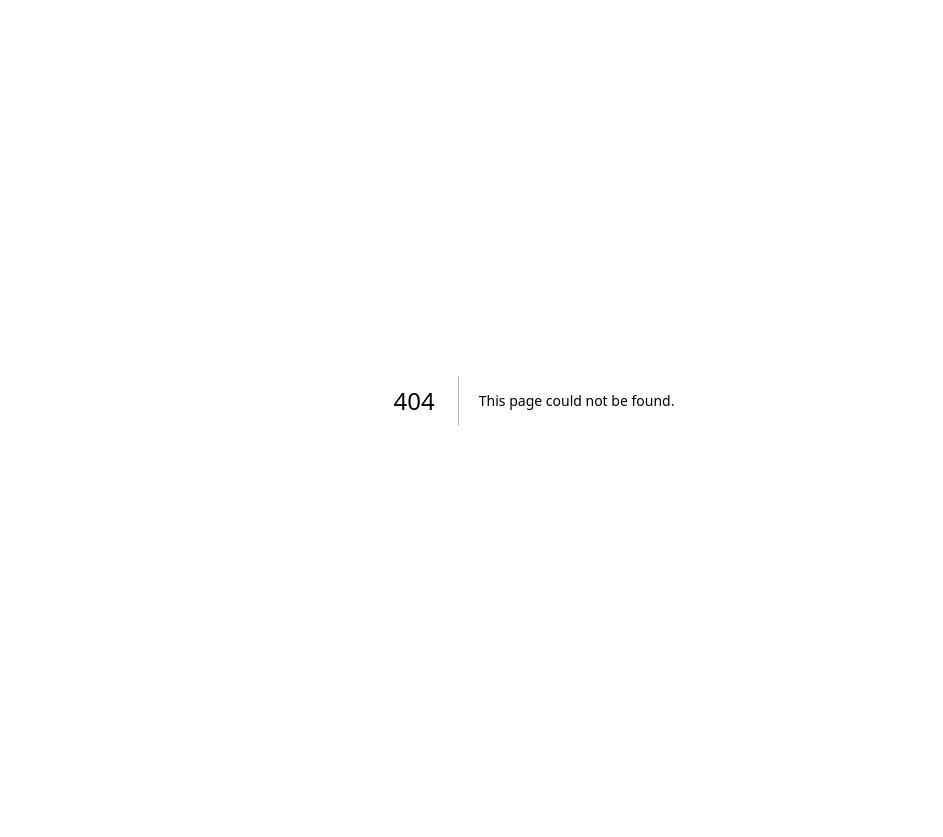
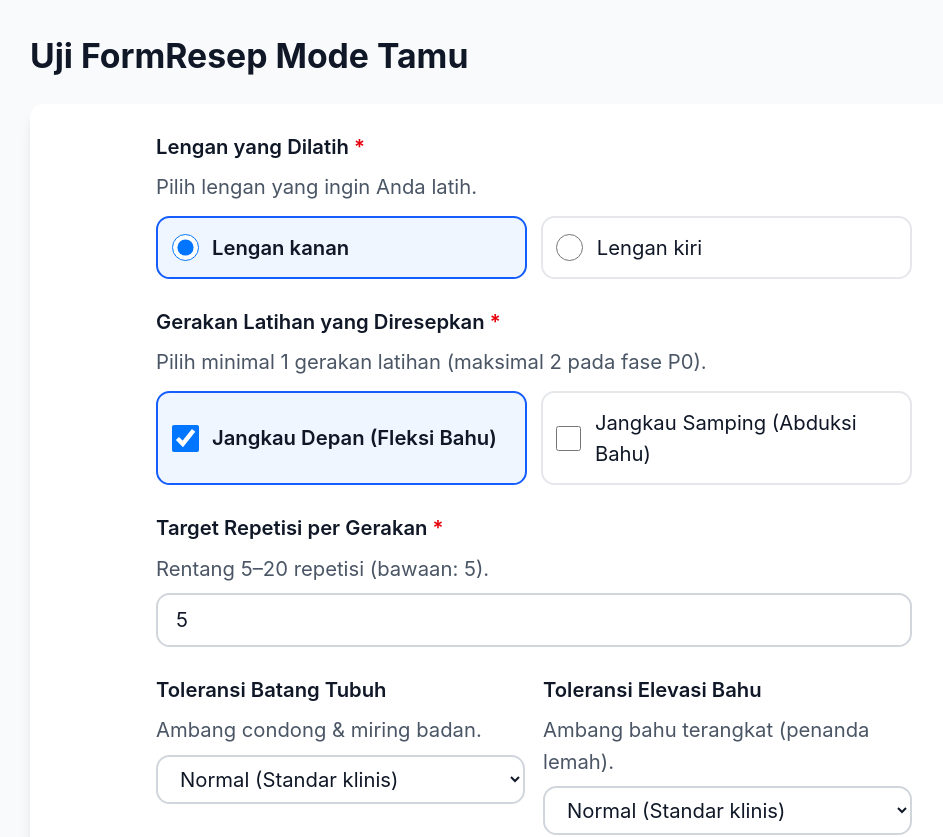
Before and after one commit to MantaYuana/ReminiCare, a Next.js app: page /uji-form-tamu in a window 1280 px wide. Before the commit this address had no page. Shown: the top 837 px of the page, without its empty margins (106-1049 px from the left). Before the commit the page ends 800 px from the top, so only its background shows below. Built offline with nearby package versions, Linux system fonts and the light colour scheme; no server answers.

Commit message:
feat: add UjiFormTamu component and enhance FormResep for guest mode functionality

```diff
--- /dev/null
+++ b/app/uji-form-tamu/page.tsx
@@ -0,0 +1,40 @@
+// SEMENTARA — hapus setelah Task 6 dicek
+'use client';
+
+import React, { useState } from 'react';
+import FormResep, { ResepTamu } from '../../components/FormResep';
+
+export default function UjiFormTamu() {
+  const [hasil, setHasil] = useState<ResepTamu | null>(null);
+
+  return (
+    <div className="min-h-screen bg-gray-50 p-8">
+      <div className="max-w-4xl mx-auto">
+        <h1 className="text-3xl font-bold text-gray-900 mb-6">
+          Uji FormResep Mode Tamu
+        </h1>
+
+        <div className="bg-white rounded-xl shadow-lg p-6 mb-6">
+          <FormResep
+            mode="tamu"
+            onKirim={(r) => {
+              console.log('onKirim dipanggil:', r);
+              setHasil(r);
+            }}
+          />
+        </div>
+
+        {hasil && (
+          <div className="bg-green-50 border-2 border-green-500 rounded-xl p-6">
+            <h2 className="text-xl font-bold text-green-900 mb-3">
+              Hasil onKirim:
+            </h2>
+            <pre className="bg-white p-4 rounded-lg text-sm overflow-x-auto border border-green-200">
+              {JSON.stringify(hasil, null, 2)}
+            </pre>
+          </div>
+        )}
+      </div>
+    </div>
+  );
+}
--- a/components/FormResep.tsx
+++ b/components/FormResep.tsx
@@ -25,15 +25,30 @@ export type DataResepPasien = {
   [key: string]: unknown;
 };
 
+export type ResepTamu = {
+  sisi_terdampak: SisiTerdampak;
+  gerakan: JenisGerakan[];
+  repetisi: number;
+  toleransi_batang: TingkatToleransi;
+  toleransi_bahu: TingkatToleransi;
+  durasi_persen: number;
+  mode_koreksi: 'penuh' | 'mati';
+  kalimat_condong: PilihanKalimatCondong;
+};
+
 export interface FormResepProps {
+  mode?: 'baru' | 'edit' | 'tamu';
   pasien?: DataResepPasien | null;
   onBerhasil?: (pasienId: string) => void;
   onBatal?: () => void;
+  onKirim?: (r: ResepTamu) => void;
 }
 
-export default function FormResep({ pasien, onBerhasil, onBatal }: FormResepProps) {
+export default function FormResep({ mode, pasien, onBerhasil, onBatal, onKirim }: FormResepProps) {
   const router = useRouter();
-  const isEdit = Boolean(pasien?.id);
+  const modeAktual = mode ?? (pasien?.id ? 'edit' : 'baru');
+  const isEdit = modeAktual === 'edit';
+  const isTamu = modeAktual === 'tamu';
 
   // Catatan siklus hidup: komponen ini menginisialisasi state dari props.pasien saat dipasang (mount).
   // Jika data pasien dimuat secara asinkron dari server/DB, komponen pemanggil wajib menyertakan key unik,
@@ -46,7 +61,8 @@ export default function FormResep({ pasien, onBerhasil, onBatal }: FormResepProp
     pasien?.gerakan && pasien.gerakan.length > 0 ? pasien.gerakan : ['jangkau_depan']
   );
   // Hindari value={NaN} dengan mengizinkan string kosong saat input dikosongkan
-  const [repetisi, setRepetisi] = useState<number | ''>(pasien?.repetisi ?? 10);
+  // Mode tamu: repetisi bawaan 5, bukan 10
+  const [repetisi, setRepetisi] = useState<number | ''>(pasien?.repetisi ?? (isTamu ? 5 : 10));
   const [sesiPerMinggu, setSesiPerMinggu] = useState<number | ''>(pasien?.sesi_per_minggu ?? 3);
   const [toleransiBatang, setToleransiBatang] = useState<TingkatToleransi>(pasien?.toleransi_batang ?? 'normal');
   const [toleransiBahu, setToleransiBahu] = useState<TingkatToleransi>(pasien?.toleransi_bahu ?? 'normal');
@@ -87,12 +103,16 @@ export default function FormResep({ pasien, onBerhasil, onBatal }: FormResepProp
     setPesanSukses(null);
 
     // 1. Validasi klien persis constraint DB
+    // Mode tamu: nama panggilan tidak divalidasi
+    if (!isTamu) {
       const namaBersih = namaPanggilan.trim();
       if (namaBersih.length < 1 || namaBersih.length > 40) {
         sedangSubmitRef.current = false;
         setGalat('Nama panggilan harus diisi antara 1 sampai 40 karakter.');
         return;
       }
+    }
+    const namaBersih = isTamu ? '' : namaPanggilan.trim();
 
     if (sisiTerdampak !== 'kiri' && sisiTerdampak !== 'kanan') {
       sedangSubmitRef.current = false;
@@ -113,11 +133,15 @@ export default function FormResep({ pasien, onBerhasil, onBatal }: FormResepProp
       return;
     }
 
-    const nSesiMinggu = Number(sesiPerMinggu);
+    // Mode tamu: sesi per minggu tidak divalidasi
+    let nSesiMinggu = 3;
+    if (!isTamu) {
+      nSesiMinggu = Number(sesiPerMinggu);
       if (sesiPerMinggu === '' || !Number.isInteger(nSesiMinggu) || nSesiMinggu < 1 || nSesiMinggu > 7) {
         sedangSubmitRef.current = false;
         setGalat('Frekuensi latihan harus berupa bilangan bulat antara 1 sampai 7 sesi per minggu.');
         return;
+      }
     }
 
     if (!['abaikan', 'longgar', 'normal', 'ketat'].includes(toleransiBatang)) {
@@ -139,13 +163,13 @@ export default function FormResep({ pasien, onBerhasil, onBatal }: FormResepProp
       return;
     }
 
-    // Validasi mode koreksi: formulir baru hanya Penuh atau Mati; mode edit mempertahankan 'ringkasan' jika belum diubah
+    // Validasi mode koreksi: formulir baru dan tamu hanya Penuh atau Mati; mode edit mempertahankan 'ringkasan' jika belum diubah
     if (modeKoreksi !== 'penuh' && modeKoreksi !== 'mati' && modeKoreksi !== 'ringkasan') {
       sedangSubmitRef.current = false;
       setGalat('Mode koreksi pada formulir hanya boleh Penuh atau Mati.');
       return;
     }
-    if (!isEdit && modeKoreksi !== 'penuh' && modeKoreksi !== 'mati') {
+    if ((!isEdit || isTamu) && modeKoreksi !== 'penuh' && modeKoreksi !== 'mati') {
       sedangSubmitRef.current = false;
       setGalat('Mode koreksi pada formulir baru hanya boleh Penuh atau Mati.');
       return;
@@ -154,6 +178,25 @@ export default function FormResep({ pasien, onBerhasil, onBatal }: FormResepProp
     if (kalimatCondong !== 'sandaran' && kalimatCondong !== 'tegak') {
       sedangSubmitRef.current = false;
       setGalat('Pilihan kalimat koreksi condong tidak valid.');
+      return;
+    }
+
+    // Mode tamu: panggil onKirim secara sinkron
+    if (isTamu) {
+      sedangSubmitRef.current = false;
+      if (onKirim) {
+        const nilaiTamu: ResepTamu = {
+          sisi_terdampak: sisiTerdampak,
+          gerakan,
+          repetisi: nRepetisi,
+          toleransi_batang: toleransiBatang,
+          toleransi_bahu: toleransiBahu,
+          durasi_persen: nDurasi,
+          mode_koreksi: modeKoreksi as 'penuh' | 'mati',
+          kalimat_condong: kalimatCondong,
+        };
+        onKirim(nilaiTamu);
+      }
       return;
     }
 
@@ -291,7 +334,8 @@ export default function FormResep({ pasien, onBerhasil, onBatal }: FormResepProp
         </div>
       )}
 
-      {/* 1. Nama Panggilan */}
+      {/* 1. Nama Panggilan — disembunyikan di mode tamu */}
+      {!isTamu && (
         <div className="space-y-2">
           <label htmlFor="field-nama" className="block font-semibold text-gray-900 text-lg">
             Nama Panggilan Pasien <span className="text-red-600">*</span>
@@ -311,14 +355,15 @@ export default function FormResep({ pasien, onBerhasil, onBatal }: FormResepProp
             className="w-full min-h-[44px] px-4 py-2 border-2 border-gray-300 rounded-xl text-lg focus:border-blue-600 focus:outline-none"
           />
         </div>
+      )}
 
       {/* 2. Sisi Terdampak */}
       <fieldset className="space-y-2">
         <legend className="block font-semibold text-gray-900 text-lg">
-          Sisi Lengan Terdampak Stroke <span className="text-red-600">*</span>
+          {isTamu ? 'Lengan yang Dilatih' : 'Sisi Lengan Terdampak Stroke'} <span className="text-red-600">*</span>
         </legend>
         <p className="text-lg text-gray-600">
-          Sisi tubuh hemiparesis yang dilatih menggunakan kamera.
+          {isTamu ? 'Pilih lengan yang ingin Anda latih.' : 'Sisi tubuh hemiparesis yang dilatih menggunakan kamera.'}
         </p>
         <div className="grid grid-cols-1 sm:grid-cols-2 gap-3 pt-1">
           <label className={`min-h-[44px] flex items-center gap-3 p-3 border-2 rounded-xl cursor-pointer transition-colors ${
@@ -332,7 +377,7 @@ export default function FormResep({ pasien, onBerhasil, onBatal }: FormResepProp
               onChange={() => setSisiTerdampak('kanan')}
               className="w-6 h-6 text-blue-600"
             />
-            <span className="text-lg">Lengan Kanan</span>
+            <span className="text-lg">{isTamu ? 'Lengan kanan' : 'Lengan Kanan'}</span>
           </label>
           <label className={`min-h-[44px] flex items-center gap-3 p-3 border-2 rounded-xl cursor-pointer transition-colors ${
             sisiTerdampak === 'kiri' ? 'border-blue-600 bg-blue-50 font-semibold' : 'border-gray-200 hover:bg-gray-50'
@@ -345,7 +390,7 @@ export default function FormResep({ pasien, onBerhasil, onBatal }: FormResepProp
               onChange={() => setSisiTerdampak('kiri')}
               className="w-6 h-6 text-blue-600"
             />
-            <span className="text-lg">Lengan Kiri</span>
+            <span className="text-lg">{isTamu ? 'Lengan kiri' : 'Lengan Kiri'}</span>
           </label>
         </div>
       </fieldset>
@@ -387,12 +432,14 @@ export default function FormResep({ pasien, onBerhasil, onBatal }: FormResepProp
       </fieldset>
 
       {/* 4. Target Repetisi & Sesi per Minggu */}
-      <div className="grid grid-cols-1 sm:grid-cols-2 gap-4">
+      <div className={isTamu ? 'space-y-4' : 'grid grid-cols-1 sm:grid-cols-2 gap-4'}>
         <div className="space-y-2">
           <label htmlFor="field-repetisi" className="block font-semibold text-gray-900 text-lg">
             Target Repetisi per Gerakan <span className="text-red-600">*</span>
           </label>
-          <p className="text-lg text-gray-600" id="hint-repetisi">Rentang 5–20 repetisi (bawaan: 10).</p>
+          <p className="text-lg text-gray-600" id="hint-repetisi">
+            {isTamu ? 'Rentang 5–20 repetisi (bawaan: 5).' : 'Rentang 5–20 repetisi (bawaan: 10).'}
+          </p>
           <input
             id="field-repetisi"
             type="number"
@@ -410,6 +457,7 @@ export default function FormResep({ pasien, onBerhasil, onBatal }: FormResepProp
           />
         </div>
 
+        {!isTamu && (
           <div className="space-y-2">
             <label htmlFor="field-sesi-minggu" className="block font-semibold text-gray-900 text-lg">
               Target Sesi per Minggu <span className="text-red-600">*</span>
@@ -431,6 +479,7 @@ export default function FormResep({ pasien, onBerhasil, onBatal }: FormResepProp
               className="w-full min-h-[44px] px-4 py-2 border-2 border-gray-300 rounded-xl text-lg focus:border-blue-600 focus:outline-none"
             />
           </div>
+        )}
       </div>
 
       {/* 5. Toleransi Kompensasi Batang & Bahu */}
@@ -499,13 +548,13 @@ export default function FormResep({ pasien, onBerhasil, onBatal }: FormResepProp
         />
       </div>
 
-      {/* 7. Mode Koreksi (Hanya Penuh / Mati di P0; mempertahankan 'ringkasan' bila nilai DB asli) */}
+      {/* 7. Mode Koreksi (Hanya Penuh / Mati di P0 dan mode tamu; mempertahankan 'ringkasan' bila nilai DB asli) */}
       <fieldset className="space-y-2">
         <legend className="block font-semibold text-gray-900 text-lg">
           Mode Koreksi Suara <span className="text-red-600">*</span>
         </legend>
         <p className="text-lg text-gray-600">
-          Di fase P0, formulir menyediakan pilihan mode Penuh atau Mati.
+          {isTamu ? 'Pilih apakah Anda ingin mendengar koreksi suara atau berlatih tanpa koreksi.' : 'Di fase P0, formulir menyediakan pilihan mode Penuh atau Mati.'}
         </p>
         <div className="grid grid-cols-1 sm:grid-cols-2 gap-3 pt-1">
           <label className={`min-h-[44px] flex items-start gap-3 p-3 border-2 rounded-xl cursor-pointer transition-colors ${
@@ -541,8 +590,8 @@ export default function FormResep({ pasien, onBerhasil, onBatal }: FormResepProp
             </div>
           </label>
 
-          {/* Opsi nonaktif bila nilai awal dari database adalah 'ringkasan' (P1) */}
-          {modeAsli === 'ringkasan' && (
+          {/* Opsi nonaktif bila nilai awal dari database adalah 'ringkasan' (P1) — tidak tampil di mode tamu */}
+          {!isTamu && modeAsli === 'ringkasan' && (
             <div className={`sm:col-span-2 min-h-[44px] flex items-start gap-3 p-3 border-2 rounded-xl ${
               modeKoreksi === 'ringkasan' ? 'border-gray-400 bg-gray-100 font-semibold' : 'border-gray-200 bg-gray-50 opacity-60'
             }`}>
@@ -618,6 +667,8 @@ export default function FormResep({ pasien, onBerhasil, onBatal }: FormResepProp
         >
           {sedangSimpan ? (
             <span>Menyimpan resep...</span>
+          ) : isTamu ? (
+            <span>Mulai latihan</span>
           ) : isEdit ? (
             <span>Simpan Perubahan Resep</span>
           ) : (
```
Lines whose indentation alone changed are shown as unchanged.
